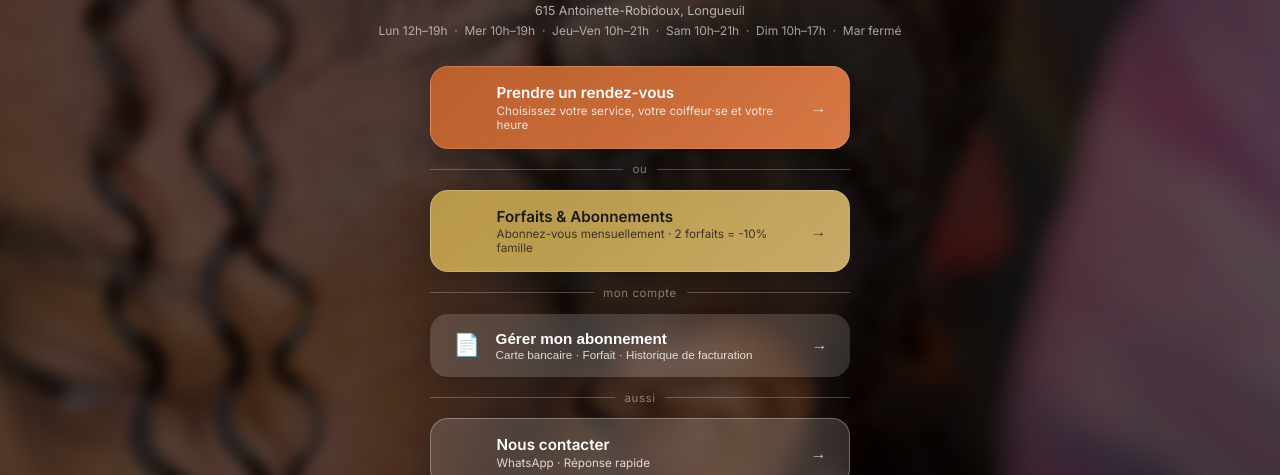
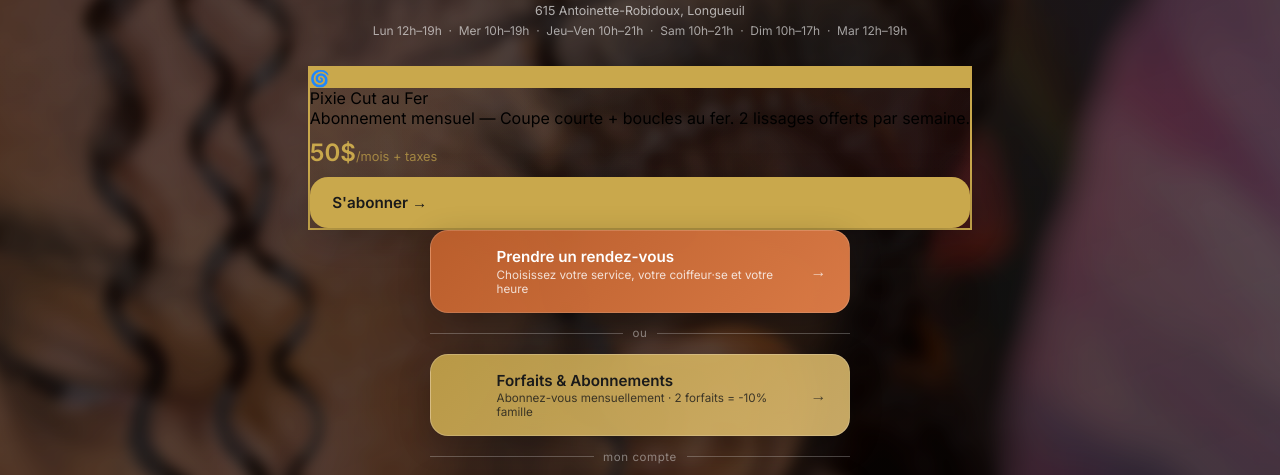
Before and after one commit to othikadio/daleba, a website: page public/hub.html in a window 1280 px wide. Shown: the part 210-685 px from the top of the page. Drawn offline with nearby package versions, Linux system fonts and the light colour scheme.

Commit message:
Update: Mardi 12h-19h + Add Pixie Cut au Fer forfait

```diff
--- a/public/hub.html
+++ b/public/hub.html
@@ -241,7 +241,14 @@
 <h1 class="salon-name">Kadio Coiffure</h1>
 <p class="salon-tagline">Locks · Tresses · Coupes · Barbier</p>
 <p class="salon-location">615 Antoinette-Robidoux, Longueuil</p>
-<p class="salon-hours">Lun 12h–19h &nbsp;·&nbsp; Mer 10h–19h &nbsp;·&nbsp; Jeu–Ven 10h–21h &nbsp;·&nbsp; Sam 10h–21h &nbsp;·&nbsp; Dim 10h–17h &nbsp;·&nbsp; Mar fermé</p>
+<p class="salon-hours">Lun 12h–19h &nbsp;·&nbsp; Mer 10h–19h &nbsp;·&nbsp; Jeu–Ven 10h–21h &nbsp;·&nbsp; Sam 10h–21h &nbsp;·&nbsp; Dim 10h–17h &nbsp;·&nbsp; Mar 12h–19h</p>
+<div class="hub-card" style="border: 2px solid #C9A84C; background: linear-gradient(135deg, #C9A84C15, #C0203015);">
+  <div class="hub-card-icon" style="background: #C9A84C;">🌀</div>
+  <div class="hub-card-title">Pixie Cut au Fer</div>
+  <div class="hub-card-desc">Abonnement mensuel — Coupe courte + boucles au fer. 2 lissages offerts par semaine.</div>
+  <div style="font-size: 1.5rem; font-weight: 700; color: #C9A84C; margin: 10px 0;">50$<span style="font-size: 0.8rem; font-weight: 400; opacity: 0.7;">/mois + taxes</span></div>
+  <a class="hub-btn" href="https://buy.stripe.com/00wfZg9h341I0Jo7Jd6wF04" target="_blank" rel="noopener" style="background: #C9A84C; color: #1a1a1a;">S'abonner →</a>
+</div>
 <div class="hub-links">
 <!-- RDV -->
 <a class="hub-btn hub-btn-primary"
```
